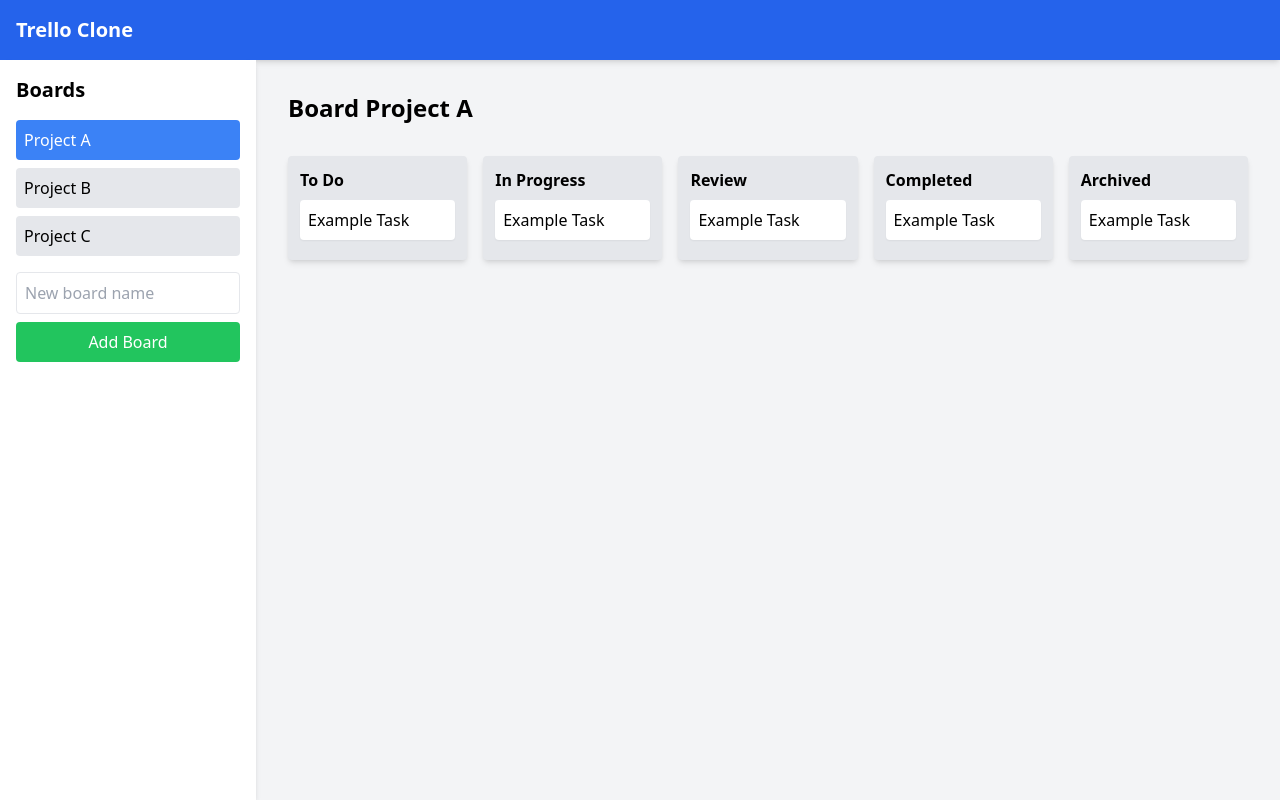
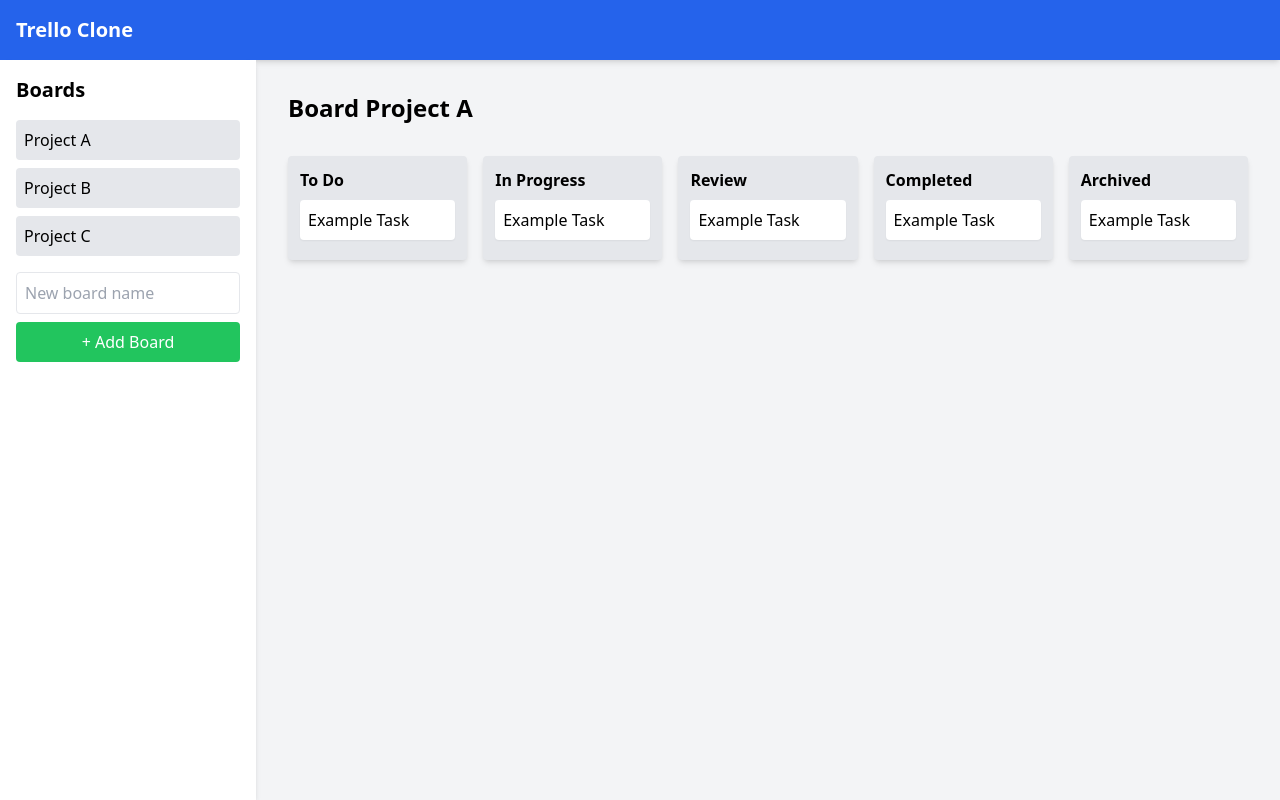
Before and after one commit to kau-wtag/trello-clone, a React (Vite) app: page /board/1 in a window 1280 px wide. Built offline with nearby package versions, Linux system fonts and the light colour scheme.

Commit message:
added router

```diff
--- a/src/App.jsx
+++ b/src/App.jsx
@@ -2,20 +2,34 @@
 import Sidebar from "./components/Sidebar";
 import Board from "./components/Board";
 import { useSelector } from "react-redux";
+import {
+  Navigate,
+  Route,
+  BrowserRouter as Router,
+  Routes,
+} from "react-router-dom";
 
 const App = () => {
-  const selectedBoard = useSelector((state) => state.boards.selectedBoard);
+  const boards = useSelector((state) => state.boards.boards);
 
   return (
+    <Router>
       <div className="min-h-screen bg-gray-100 flex flex-col">
         <Navbar />
         <div className="flex flex-grow ">
           <Sidebar />
           <main className="flex-grow p-4">
-          <Board selectedBoard={selectedBoard} />{" "}
+            <Routes>
+              <Route
+                path="/"
+                element={<Navigate to={`/board/${boards[0]?.id}`} />}
+              />
+              <Route path="/board/:id" element={<Board />} />
+            </Routes>
           </main>
         </div>
       </div>
+    </Router>
   );
 };
 
--- a/src/components/Board.jsx
+++ b/src/components/Board.jsx
@@ -1,14 +1,21 @@
-import React from "react";
 import Section from "./Section";
+import { useParams } from "react-router-dom";
+import { useSelector } from "react-redux";
 
-const Board = ({ selectedBoard }) => {
+const Board = () => {
+  const { id } = useParams();
+  const board = useSelector((state) =>
+    state.boards.boards.find((board) => board.id === Number(id))
+  );
   const sections = ["To Do", "In Progress", "Review", "Completed", "Archived"];
+
+  if (!board) {
+    return <div>Board not found</div>;
+  }
 
   return (
     <div className="board grid grid-cols-5 gap-4 p-4">
-      <h2 className="col-span-5 text-2xl font-bold mb-4">
-        Board {selectedBoard.name}
-      </h2>
+      <h2 className="col-span-5 text-2xl font-bold mb-4">Board {board.name}</h2>
       {sections.map((section, index) => (
         <Section key={index} title={section} />
       ))}
--- a/src/components/Section.jsx
+++ b/src/components/Section.jsx
@@ -6,7 +6,6 @@
     <div className="bg-gray-200 p-3 rounded shadow-md">
       <h2 className="font-bold text-base mb-2">{title}</h2>
       <div className="">
-        {/* Card components will be added here */}
         <Card content="Example Task" />
       </div>
     </div>
--- a/src/components/Sidebar.jsx
+++ b/src/components/Sidebar.jsx
@@ -1,12 +1,11 @@
 import { useState } from "react";
 import { useDispatch } from "react-redux";
 import { useSelector } from "react-redux";
-import { addBoard, selectBoard } from "../features/boards/boardsSlice";
+import { addBoard } from "../features/boards/boardsSlice";
+import { Link } from "react-router-dom";
 
 const Sidebar = () => {
   const boards = useSelector((state) => state.boards.boards);
-  const selectedBoard = useSelector((state) => state.boards.selectedBoard);
-
   const dispatch = useDispatch();
   const [boardName, setBoardName] = useState("");
 
@@ -23,16 +22,12 @@
       <ul>
         {boards.map((board) => (
           <li key={board.id} className="mb-2">
-            <button
-              onClick={() => dispatch(selectBoard(board))}
-              className={`w-full text-left p-2 rounded ${
-                selectedBoard.id === board.id
-                  ? "bg-blue-500 text-white"
-                  : "bg-gray-200 hover:bg-gray-300"
-              }`}
+            <Link
+              to={`/board/${board.id}`}
+              className="block p-2 bg-gray-200 rounded hover:bg-gray-300"
             >
               {board.name}
-            </button>
+            </Link>
           </li>
         ))}
       </ul>
@@ -48,7 +43,7 @@
           onClick={handleAddBoard}
           className="w-full mt-2 p-2 bg-green-500 text-white rounded"
         >
-          Add Board
+          + Add Board
         </button>
       </div>
     </aside>
--- a/src/features/boards/boardsSlice.js
+++ b/src/features/boards/boardsSlice.js
@@ -6,7 +6,6 @@
     { id: 2, name: "Project B" },
     { id: 3, name: "Project C" },
   ],
-  selectedBoard: { id: 1, name: "Project A" },
 };
 
 const boardsSlice = createSlice({
@@ -20,11 +19,8 @@
       };
       state.boards.push(newBoard);
     },
-    selectBoard: (state, action) => {
-      state.selectedBoard = action.payload;
-    },
   },
 });
 
-export const { addBoard, selectBoard } = boardsSlice.actions;
+export const { addBoard } = boardsSlice.actions;
 export default boardsSlice.reducer;
```
Lines whose indentation alone changed are shown as unchanged.
